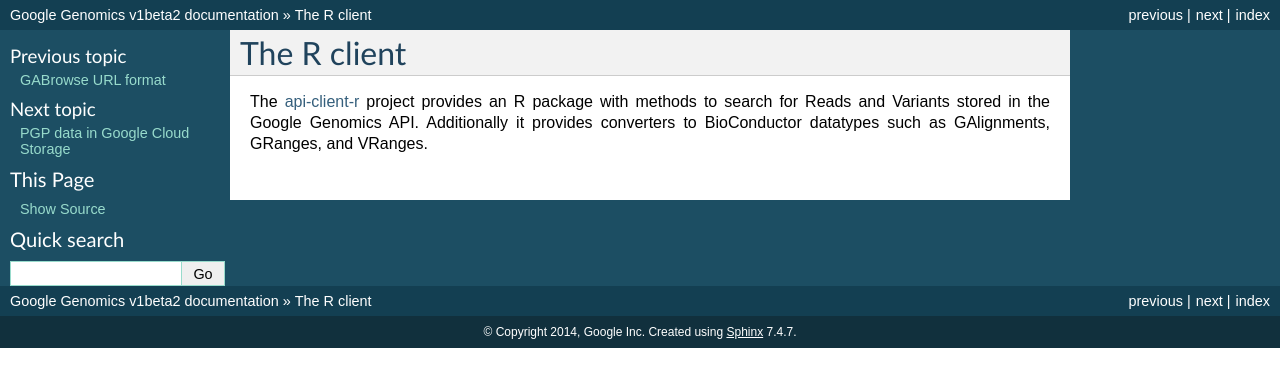
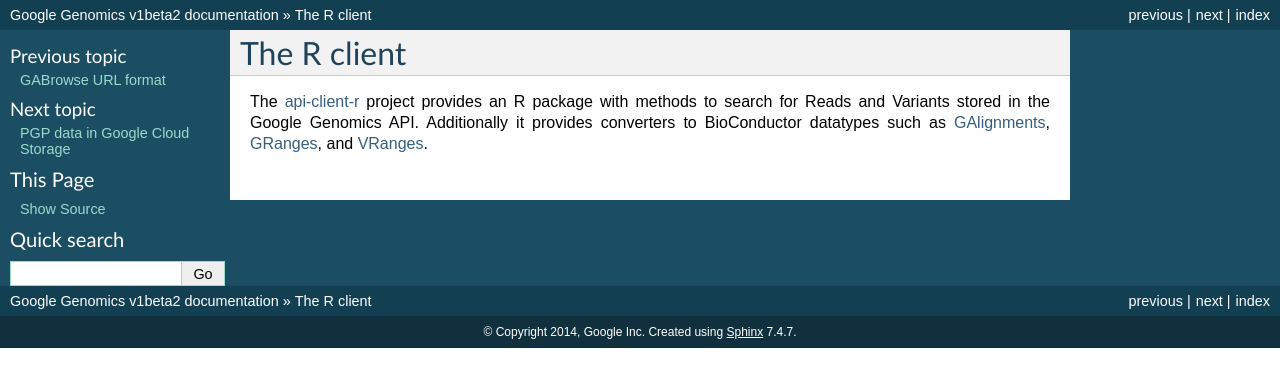
Before and after one commit to googlegenomics/readthedocs, a Sphinx documentation site: the page built from docs/source/api-client-r/index.rst, in a window 1280 px wide. Shown: the top 387 px of the page. Built offline with Sphinx 7.4.7, drawn with Linux system fonts in a browser that asks for light colours; part of the change alters nothing that is shown.

```diff
--- a/docs/source/api-client-r/index.rst
+++ b/docs/source/api-client-r/index.rst
@@ -2,7 +2,7 @@ The R client
 ------------
 
 The `api-client-r <https://github.com/googlegenomics/api-client-r>`_ project
-provides an R package with methods to search for Reads and Variants stored in the Google Genomics API.  Additionally it provides converters to BioConductor datatypes such as GAlignments, GRanges, and VRanges.
+provides an R package with methods to search for Reads and Variants stored in the Google Genomics API.  Additionally it provides converters to BioConductor datatypes such as `GAlignments <http://www.bioconductor.org/packages/release/bioc/html/GenomicAlignments.html>`_, `GRanges <http://www.bioconductor.org/packages/release/bioc/html/GenomicRanges.html>`_, and `VRanges <http://www.bioconductor.org/packages/release/bioc/html/VariantAnnotation.html>`_.
 
 .. toctree::
    :maxdepth: 2
```
